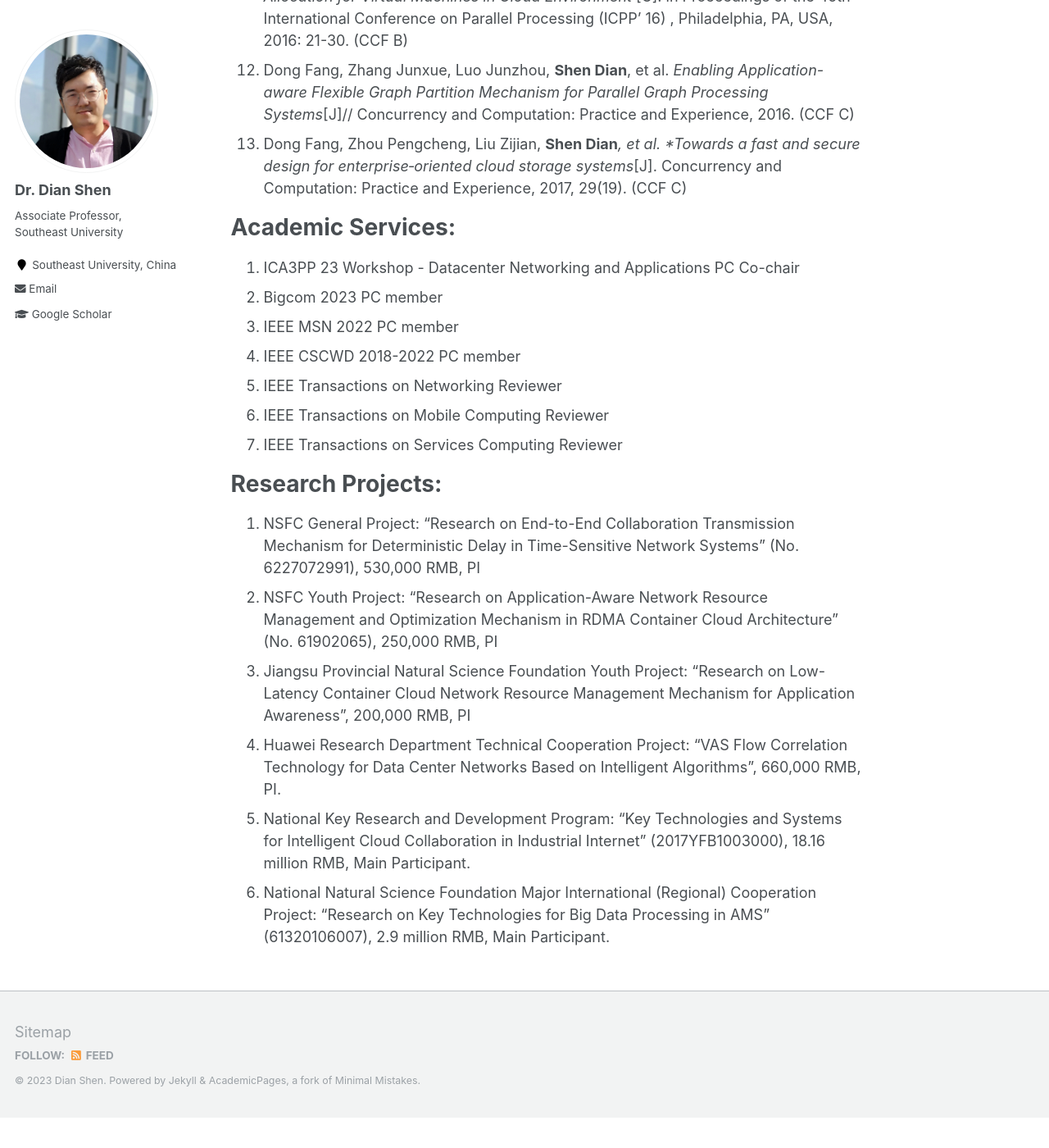
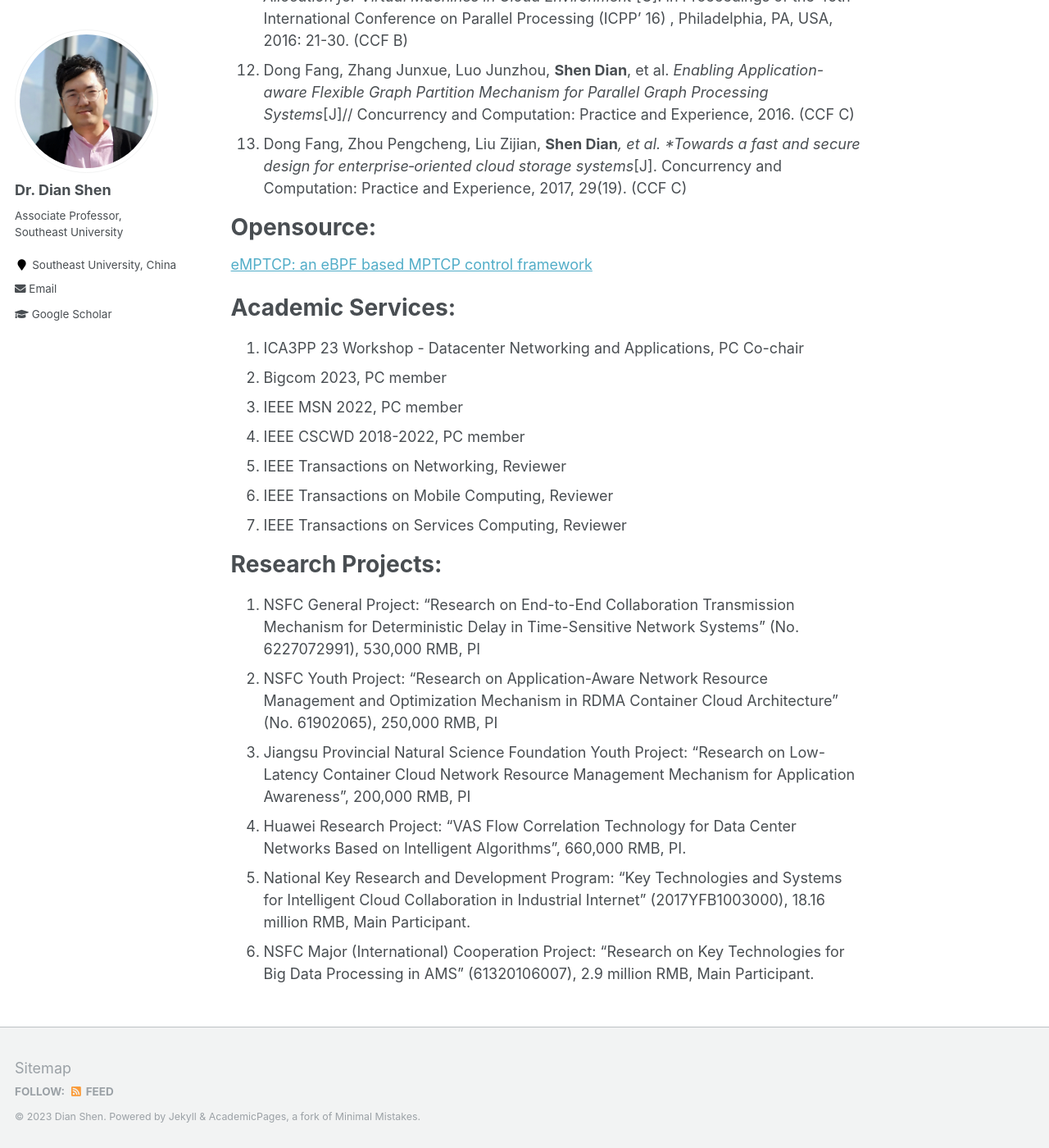
Before and after one commit to dianshenseu/en, a Jekyll site: the page built from _pages/about.md, in a window 1280 px wide and 1400 px high, scrolled down 1609 px. Shown: the whole window at 82% size. Built offline with Jekyll 4.4.1, drawn with Linux system fonts in a browser that asks for light colours; before the commit the page ends 2972 px from its top, so only the background shows below that; some of the changed text lies outside the part shown.

Commit message:
3-14
english

```diff
--- a/_pages/about.md
+++ b/_pages/about.md
@@ -28,21 +28,25 @@ Publications:
 12. Dong Fang, Zhang Junxue, Luo Junzhou, **Shen Dian**, et al. *Enabling Application-aware Flexible Graph Partition Mechanism for Parallel Graph Processing Systems*[J]// Concurrency and Computation: Practice and Experience, 2016. (CCF C)
 13. Dong Fang, Zhou Pengcheng, Liu Zijian, **Shen Dian***, et al. *Towards a fast and secure design for enterprise‐oriented cloud storage systems*[J]. Concurrency and Computation: Practice and Experience, 2017, 29(19). (CCF C)
 
+Opensource:
+======
+[eMPTCP: an eBPF based MPTCP control framework](https://github.com/chonepieceyb/mptcp_ebpf_control_frame)
+
 Academic Services:
 ======
-1. ICA3PP 23 Workshop - Datacenter Networking and Applications PC Co-chair
-1. Bigcom 2023 PC member
-2. IEEE MSN 2022 PC member
-3. IEEE CSCWD 2018-2022 PC member
-4. IEEE Transactions on Networking Reviewer
-5. IEEE Transactions on Mobile Computing Reviewer
-6. IEEE Transactions on Services Computing Reviewer
+1. ICA3PP 23 Workshop - Datacenter Networking and Applications, PC Co-chair
+2. Bigcom 2023, PC member
+3. IEEE MSN 2022, PC member
+4. IEEE CSCWD 2018-2022, PC member
+5. IEEE Transactions on Networking, Reviewer
+6. IEEE Transactions on Mobile Computing, Reviewer
+7. IEEE Transactions on Services Computing, Reviewer
 
 Research Projects:
 ======
 1. NSFC General Project: "Research on End-to-End Collaboration Transmission Mechanism for Deterministic Delay in Time-Sensitive Network Systems" (No. 6227072991), 530,000 RMB, PI
 2. NSFC Youth Project: "Research on Application-Aware Network Resource Management and Optimization Mechanism in RDMA Container Cloud Architecture" (No. 61902065), 250,000 RMB, PI
 3. Jiangsu Provincial Natural Science Foundation Youth Project: "Research on Low-Latency Container Cloud Network Resource Management Mechanism for Application Awareness", 200,000 RMB, PI
-4. Huawei Research Department Technical Cooperation Project: "VAS Flow Correlation Technology for Data Center Networks Based on Intelligent Algorithms", 660,000 RMB, PI.
+4. Huawei Research  Project: "VAS Flow Correlation Technology for Data Center Networks Based on Intelligent Algorithms", 660,000 RMB, PI.
 5. National Key Research and Development Program: "Key Technologies and Systems for Intelligent Cloud Collaboration in Industrial Internet" (2017YFB1003000), 18.16 million RMB, Main Participant.
-6. National Natural Science Foundation Major International (Regional) Cooperation Project: "Research on Key Technologies for Big Data Processing in AMS" (61320106007), 2.9 million RMB, Main Participant.
+6. NSFC Major (International) Cooperation Project: "Research on Key Technologies for Big Data Processing in AMS" (61320106007), 2.9 million RMB, Main Participant.
```
Also changed, not shown: other parts of _pages/about.md (+3 -3 lines).
